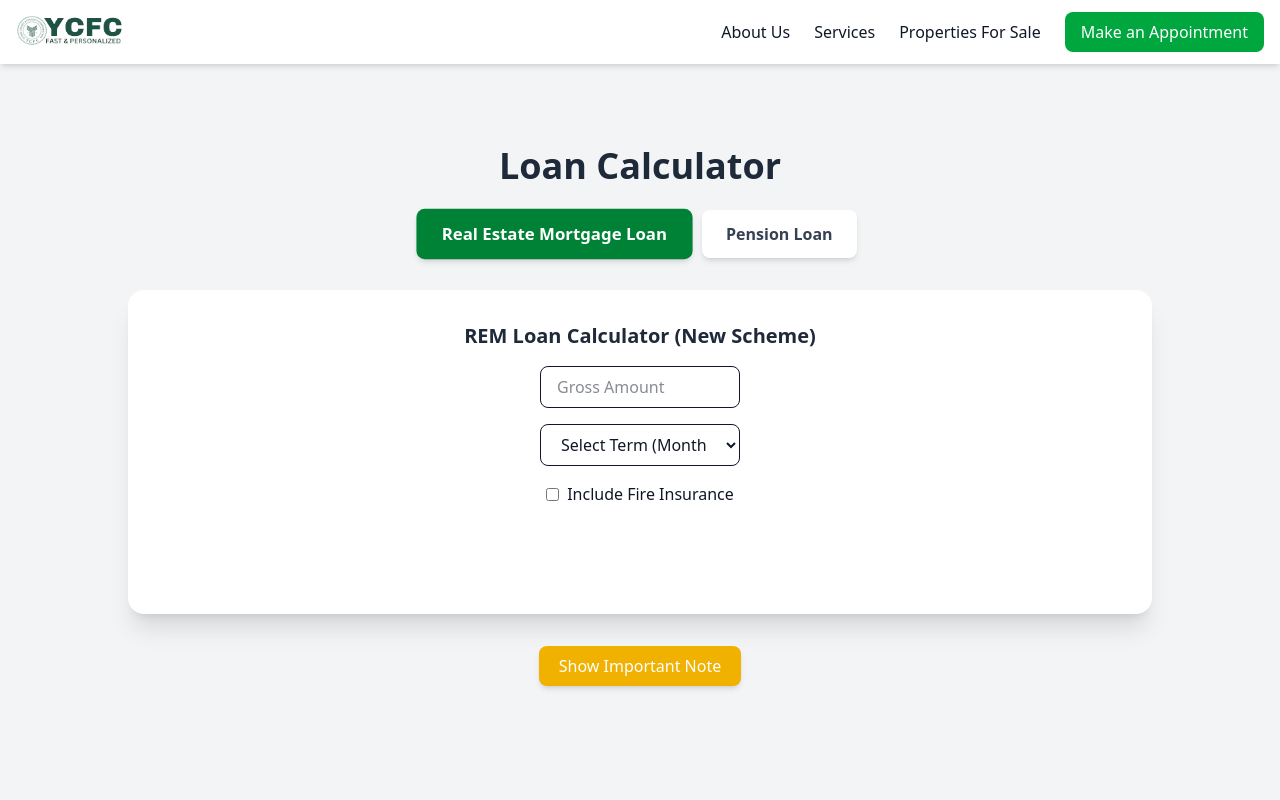
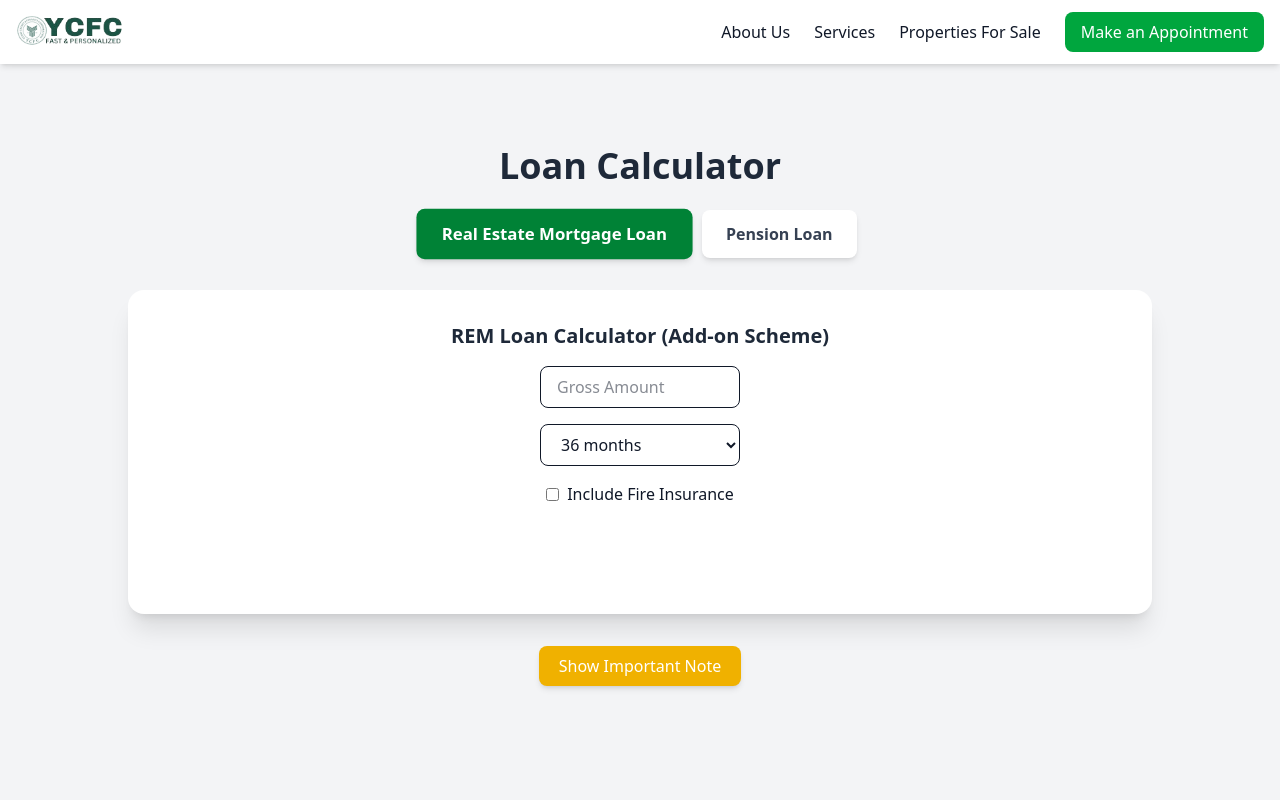
Before and after one commit to bLuEsKy140506/yusayValenciaWebsite, a React (Vite) app: page /calculator-forclient in a window 1280 px wide. Shown: the top 800 px of the page. Built offline with nearby package versions, Linux system fonts and the light colour scheme.

Commit message:
fixing new REM add-on scheme

```diff
--- a/src/components/calculatorsComponents/REMCalculatorNew.jsx
+++ b/src/components/calculatorsComponents/REMCalculatorNew.jsx
@@ -37,7 +37,7 @@ const getMonthlyInterestRate = (months) => {
 
 const REMCalculatorNew = () => {
   const [gross, setGross] = useState("");
-  const [months, setMonths] = useState("");
+  const [months, setMonths] = useState(36);
   const [includeFireInsurance, setIncludeFireInsurance] = useState(false);
   const [result, setResult] = useState(null);
 
@@ -189,7 +189,9 @@ const REMCalculatorNew = () => {
                 </React.Fragment>
               ))}
               <span className="font-semibold">Total Deductions</span>
-              <span className="font-semibold">₱{formatNumber(result.totalDeductions)}</span>
+              <span className="font-semibold">
+                ₱{formatNumber(result.totalDeductions)}
+              </span>
               <span className="font-semibold">Net Proceeds</span>
               <span className="font-semibold text-green-700">
                 ₱{formatNumber(result.netProceeds)}
@@ -219,11 +221,21 @@ const REMCalculatorNew = () => {
                 {result.schedule.map((row) => (
                   <tr key={row.month} className="text-center">
                     <td className="px-4 py-2 border">{row.month}</td>
-                    <td className="px-4 py-2 border">₱{formatNumber(row.amortization)}</td>
-                    <td className="px-4 py-2 border">₱{formatNumber(row.interest)}</td>
-                    <td className="px-4 py-2 border">₱{formatNumber(row.principal)}</td>
-                    <td className="px-4 py-2 border">₱{formatNumber(row.insurance)}</td>
-                    <td className="px-4 py-2 border">₱{formatNumber(row.balance)}</td>
+                    <td className="px-4 py-2 border">
+                      ₱{formatNumber(row.amortization)}
+                    </td>
+                    <td className="px-4 py-2 border">
+                      ₱{formatNumber(row.interest)}
+                    </td>
+                    <td className="px-4 py-2 border">
+                      ₱{formatNumber(row.principal)}
+                    </td>
+                    <td className="px-4 py-2 border">
+                      ₱{formatNumber(row.insurance)}
+                    </td>
+                    <td className="px-4 py-2 border">
+                      ₱{formatNumber(row.balance)}
+                    </td>
                     <td className="px-4 py-2 border">
                       ₱{formatNumber(row.preterminationFee)}
                     </td>
--- a/src/components/calculatorsComponents/REMCalculatorNewForClient.jsx
+++ b/src/components/calculatorsComponents/REMCalculatorNewForClient.jsx
@@ -37,7 +37,7 @@ const getMonthlyInterestRate = (months) => {
 
 const REMCalculatorNewForClient = () => {
   const [gross, setGross] = useState("");
-  const [months, setMonths] = useState("");
+  const [months, setMonths] = useState(36);
   const [includeFireInsurance, setIncludeFireInsurance] = useState(false);
   const [result, setResult] = useState(null);
 
@@ -136,7 +136,7 @@ const REMCalculatorNewForClient = () => {
   return (
     <div className="flex flex-col items-center px-2 min-h-[260px] transition-all">
       <h2 className="text-xl font-semibold mb-4 text-gray-800 text-center">
-        REM Loan Calculator (New Scheme)
+        REM Loan Calculator (Add-on Scheme)
       </h2>
 
       <div className="flex flex-col items-center space-y-4 w-[200px] max-w-md ">
@@ -182,14 +182,16 @@ const REMCalculatorNewForClient = () => {
               Deduction Breakdown:
             </h3> */}
             <div className="grid grid-cols-1 sm:grid-cols-2 gap-3 text-gray-700">
-              {Object.entries(result.breakdown).map(([label, value]) => (
+              {/* {Object.entries(result.breakdown).map(([label, value]) => (
                 <React.Fragment key={label}>
                   <span className="font-medium">{label}</span>
                   <span>₱{formatNumber(value)}</span>
                 </React.Fragment>
-              ))}
+              ))} */}
               {/* <span className="font-semibold">Total Deductions</span>
-              <span className="font-semibold">₱{formatNumber(result.totalDeductions)}</span> */}
+              <span className="font-semibold">
+                ₱{formatNumber(result.totalDeductions)}
+              </span> */}
               <span className="font-semibold">Net Proceeds</span>
               <span className="font-semibold text-green-700">
                 ₱{formatNumber(result.netProceeds)}
@@ -202,19 +204,12 @@ const REMCalculatorNewForClient = () => {
           </div>
 
           {/* Amortization Table */}
-          <div className="fixed top-1/4 left-6 sm:left-12 md:left-20 bg-white p-6 rounded-xl shadow-2xl w-80 z-30 border border-green-200 animate-fadeIn">
+          <div className="bg-white p-6 rounded-xl shadow-2xl z-30 border border-green-200 animate-fadeIn">
             {/* Header */}
             <div className="flex justify-between items-center mb-3">
               <h2 className="text-lg font-semibold text-green-800">
                 REM Loan Requirements
               </h2>
-        <button
-          onClick={onClose}
-          className="text-gray-500 hover:text-red-500 transition"
-          aria-label="Close"
-        >
-          <X size={20} />
-        </button>
             </div>
 
             {/* Content */}
--- a/src/pages/LoanCalculatorForClient.jsx
+++ b/src/pages/LoanCalculatorForClient.jsx
@@ -6,14 +6,14 @@ import { useLocation } from "react-router-dom";
 import PLFELTCalculatorForClient from "../components/calculatorsComponents/PLFELTCalculatorForClient";
 import PLNewCalculatorForClient from "../components/calculatorsComponents/PLNewForClient";
 import REMCalculatorNewForClient from "../components/calculatorsComponents/REMCalculatorNewForClient";
-import REMCalculatorOldForNewClient from "../components/calculatorsComponents/REMCalculatorOldForClient";
+// import REMCalculatorOldForNewClient from "../components/calculatorsComponents/REMCalculatorOldForClient";
 
 const LoanCalculator = () => {
   const location = useLocation();
 
   // Default Tabs
   const [activeTab, setActiveTab] = useState("REM"); // Main: REM or PL
-  const [remTab, setRemTab] = useState("new"); // REM sub-tabs
+  // const [remTab, setRemTab] = useState("new"); // REM sub-tabs
   const [plTab, setPlTab] = useState("new"); // PL sub-tabs
   const [showNote, setShowNote] = useState(false);
 
@@ -21,7 +21,7 @@ const LoanCalculator = () => {
   useEffect(() => {
     if (location.state) {
       if (location.state.activeTab) setActiveTab(location.state.activeTab);
-      if (location.state.remTab) setRemTab(location.state.remTab);
+      // if (location.state.remTab) setRemTab(location.state.remTab);
       if (location.state.plTab) setPlTab(location.state.plTab);
     }
   }, [location.state]);
@@ -94,16 +94,13 @@ const LoanCalculator = () => {
               </div>
 
               {/* Existing Clients */}
-
             </div>
 
             {/* PL Calculator */}
             {plTab === "new" && <PLNewCalculatorForClient />}
             {plTab === "felt" && <PLFELTCalculatorForClient />}
-
           </>
         )}
-
       </div>
 
       {/* Note Button */}
@@ -123,8 +120,7 @@ const LoanCalculator = () => {
                 This calculator is for <b>illustration purposes only</b>
               </li>
               <li>
-                Final approval  will depend on{" "}
-                <b>branch evaluation</b>.
+                Final approval will depend on <b>branch evaluation</b>.
               </li>
               <li>
                 For clarifications, please contact our{" "}
```
Lines whose indentation alone changed are shown as unchanged.
